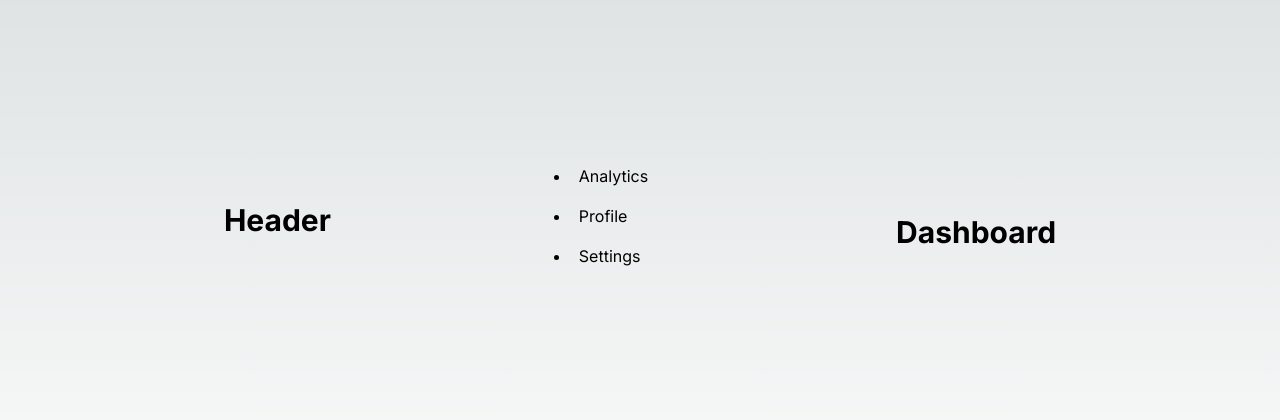
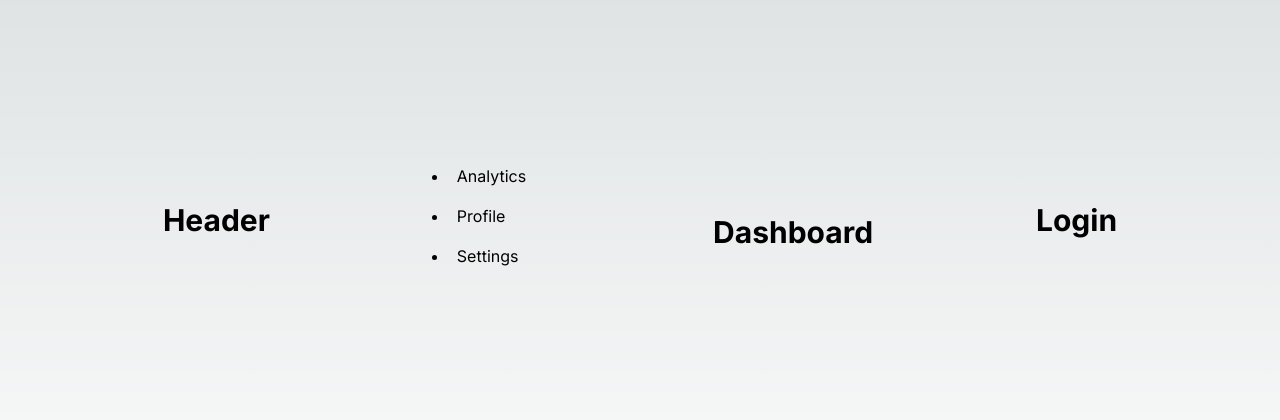
Before and after one commit to ShlokBharadwaj/Visualize, a Next.js app in the folder client/: page / in a window 1280 px wide. Shown: the part 184-604 px from the top of the page. Built offline with nearby package versions, Linux system fonts and the light colour scheme.

Commit message:
Add: Login page

```diff
--- a/client/src/app/login/Login.tsx
+++ b/client/src/app/login/Login.tsx
@@ -2,8 +2,8 @@ import React from 'react'
 
 const Login = () => {
   return (
-    <h1 className='text-3xl font-bold text-center'>login</h1>
+    <h1 className='text-3xl font-bold text-center mt-2'>Login</h1>
   )
 }
 
-export default Login;
+export default Login
--- a/client/src/app/page.tsx
+++ b/client/src/app/page.tsx
@@ -1,6 +1,7 @@
-import Header from "./components/Header/Header";
-import SideMenu from "./components/SideMenu/SideMenu";
-import Dashboard from "./dashboard/Dashboard";
+import Header from "@/app/components/Header/Header";
+import SideMenu from "@/app/components/SideMenu/SideMenu";
+import Dashboard from "@/app/dashboard/Dashboard";
+import Login from "@/app/login/Login";
 
 export default function Page() {
   return <>
@@ -8,6 +9,7 @@ export default function Page() {
       <Header />
       <SideMenu />
       <Dashboard />
+      <Login />
     </main>
   </>
 }
```
